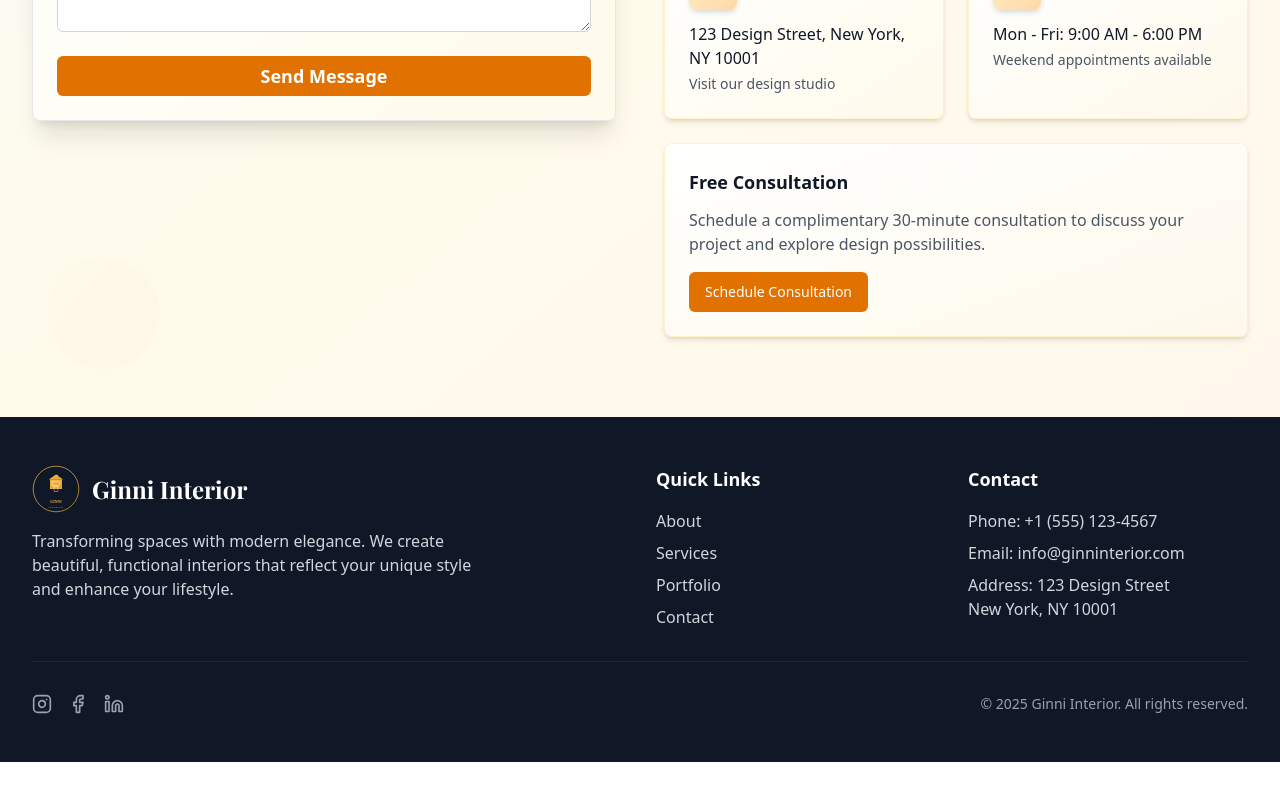
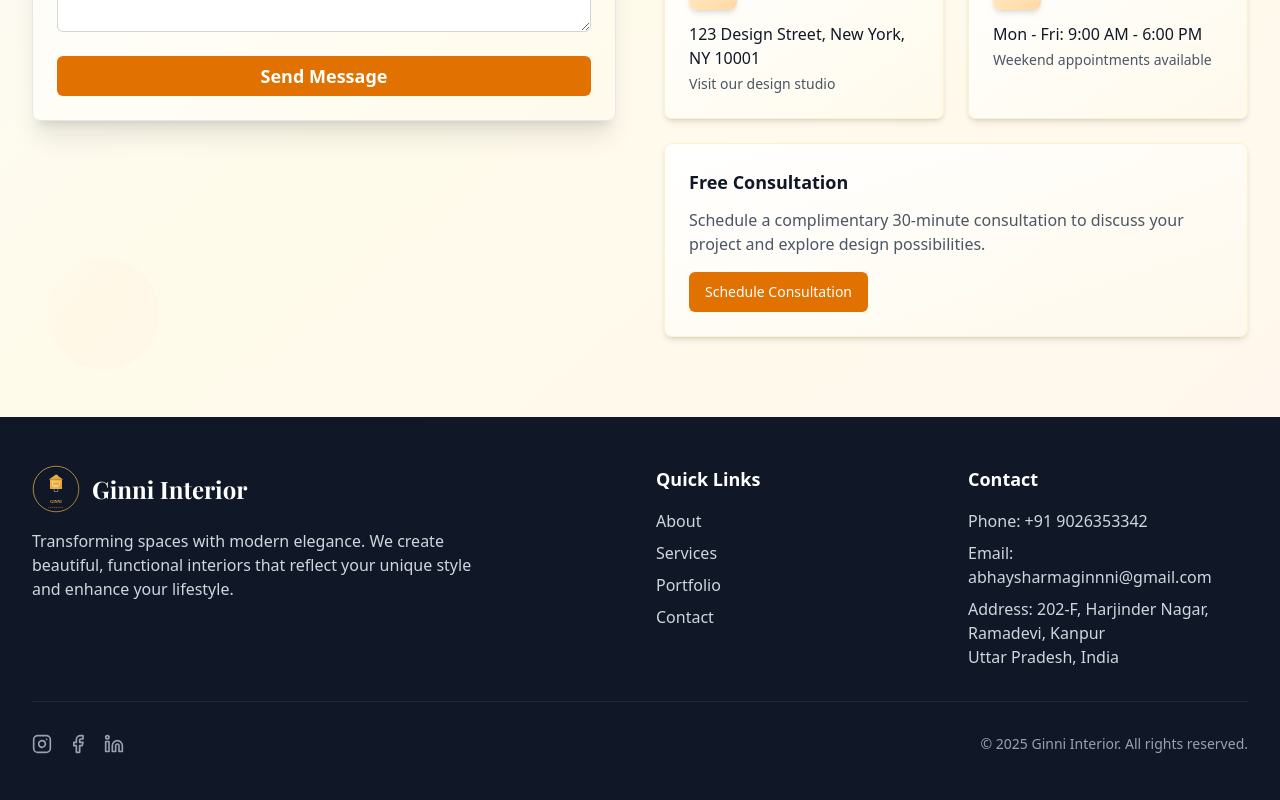
Before and after one commit to RemasteredGod/ginni-interior, a Next.js app: page / in a window 1280 px wide. Shown: the part 5697-6497 px from the top of the page. Before the commit the page ends 6459 px from the top, so only its background shows below. Built offline with nearby package versions, Linux system fonts and the light colour scheme; a web font is replaced by a local one.

Commit message:
updated info

```diff
--- a/src/components/footer.tsx
+++ b/src/components/footer.tsx
@@ -1,18 +1,30 @@
-import { Instagram, Linkedin, Facebook } from "lucide-react";
-import Image from "next/image";
+import { Instagram, Linkedin, Facebook } from 'lucide-react';
+import Image from 'next/image';
 
 const Footer = () => {
   const socialLinks = [
-    { name: "Instagram", icon: Instagram, href: "https://instagram.com/ginniinterior" },
-    { name: "Pinterest", icon: Facebook, href: "https://pinterest.com/ginniinterior" },
-    { name: "LinkedIn", icon: Linkedin, href: "https://linkedin.com/company/ginniinterior" },
+    {
+      name: 'Instagram',
+      icon: Instagram,
+      href: 'https://instagram.com/ginniinterior',
+    },
+    {
+      name: 'Pinterest',
+      icon: Facebook,
+      href: 'https://pinterest.com/ginniinterior',
+    },
+    {
+      name: 'LinkedIn',
+      icon: Linkedin,
+      href: 'https://linkedin.com/company/ginniinterior',
+    },
   ];
 
   const quickLinks = [
-    { name: "About", href: "#about" },
-    { name: "Services", href: "#services" },
-    { name: "Portfolio", href: "#portfolio" },
-    { name: "Contact", href: "#contact" },
+    { name: 'About', href: '#about' },
+    { name: 'Services', href: '#services' },
+    { name: 'Portfolio', href: '#portfolio' },
+    { name: 'Contact', href: '#contact' },
   ];
 
   return (
@@ -34,8 +46,9 @@ const Footer = () => {
               </span>
             </div>
             <p className="text-gray-300 mb-6 max-w-md">
-              Transforming spaces with modern elegance. We create beautiful, functional interiors
-              that reflect your unique style and enhance your lifestyle.
+              Transforming spaces with modern elegance. We create beautiful,
+              functional interiors that reflect your unique style and enhance
+              your lifestyle.
             </p>
           </div>
 
@@ -60,9 +73,13 @@ const Footer = () => {
           <div>
             <h3 className="text-lg font-semibold mb-4">Contact</h3>
             <div className="space-y-2 text-gray-300">
-              <p>Phone: +1 (555) 123-4567</p>
-              <p>Email: info@ginninterior.com</p>
-              <p>Address: 123 Design Street<br />New York, NY 10001</p>
+              <p>Phone: +91 9026353342</p>
+              <p>Email: abhaysharmaginnni@gmail.com</p>
+              <p>
+                Address: 202-F, Harjinder Nagar, Ramadevi, Kanpur
+                <br />
+                Uttar Pradesh, India
+              </p>
             </div>
           </div>
         </div>
```
